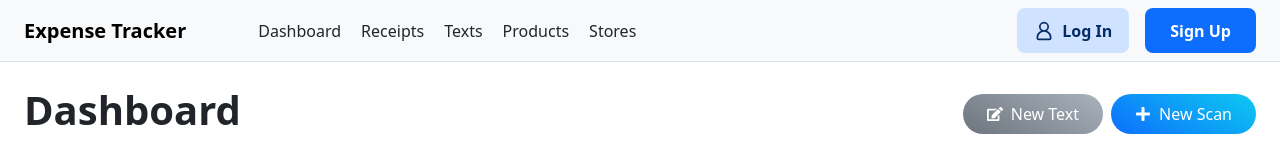
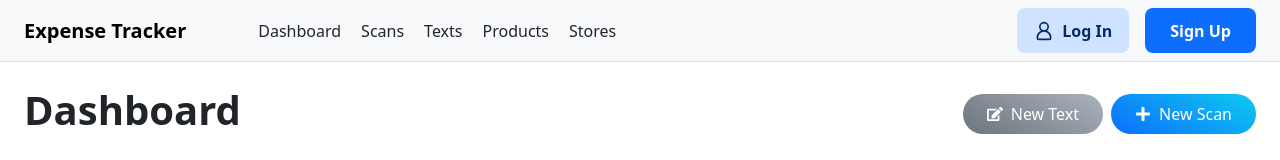
Before and after one commit to HarunUYGUC/Expense-Tracker, a React (Vite) app: page / in a window 1280 px wide. Shown: the top 160 px of the page. Built offline with nearby package versions, Linux system fonts and the light colour scheme; no server answers.

Commit message:
Correction

```diff
--- a/src/components/Navbar.jsx
+++ b/src/components/Navbar.jsx
@@ -40,7 +40,7 @@ function Navbar() {
               <NavLink className="nav-link nav-link-animated" to="/dashboard">Dashboard</NavLink>
             </li>
             <li className="nav-item">
-              <NavLink className="nav-link nav-link-animated" to="/receipts">Receipts</NavLink>
+              <NavLink className="nav-link nav-link-animated" to="/receipts">Scans</NavLink>
             </li>
             <li className="nav-item">
               <NavLink className="nav-link nav-link-animated" to="/texts">Texts</NavLink>
```
